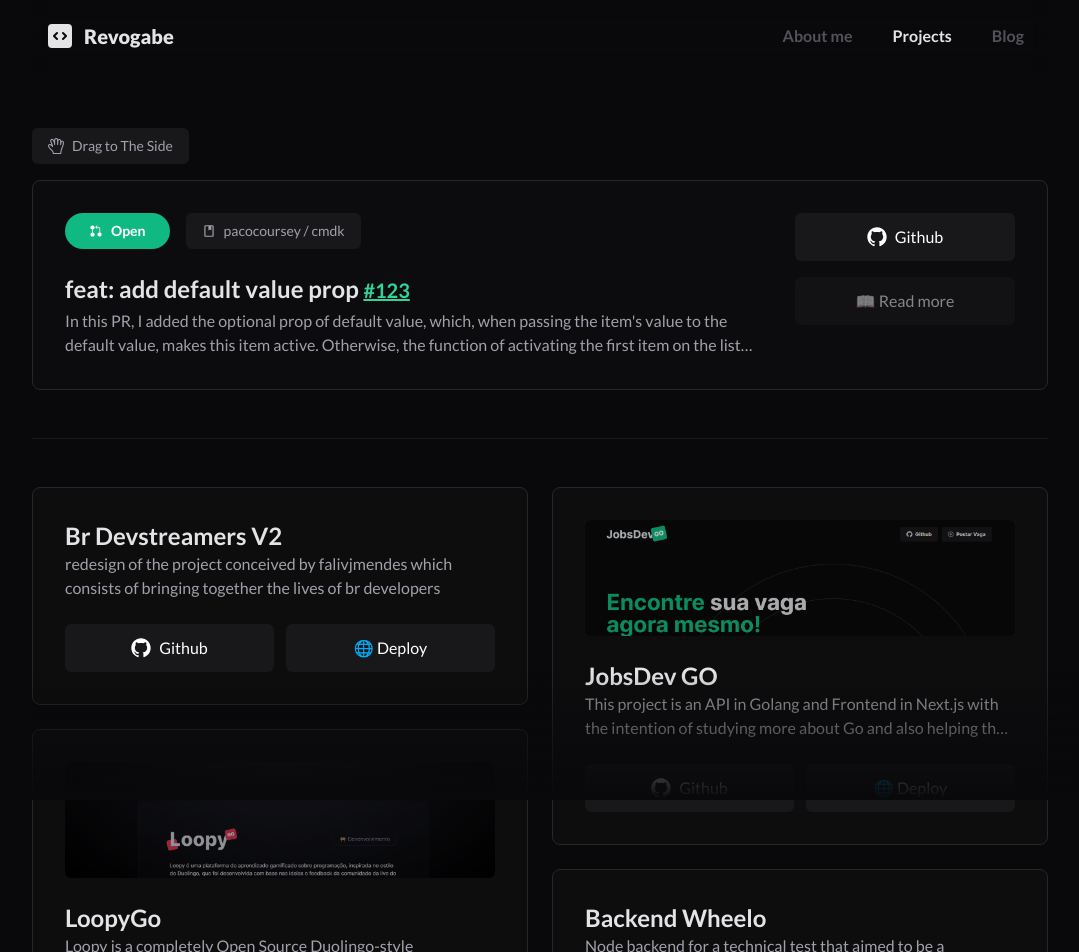
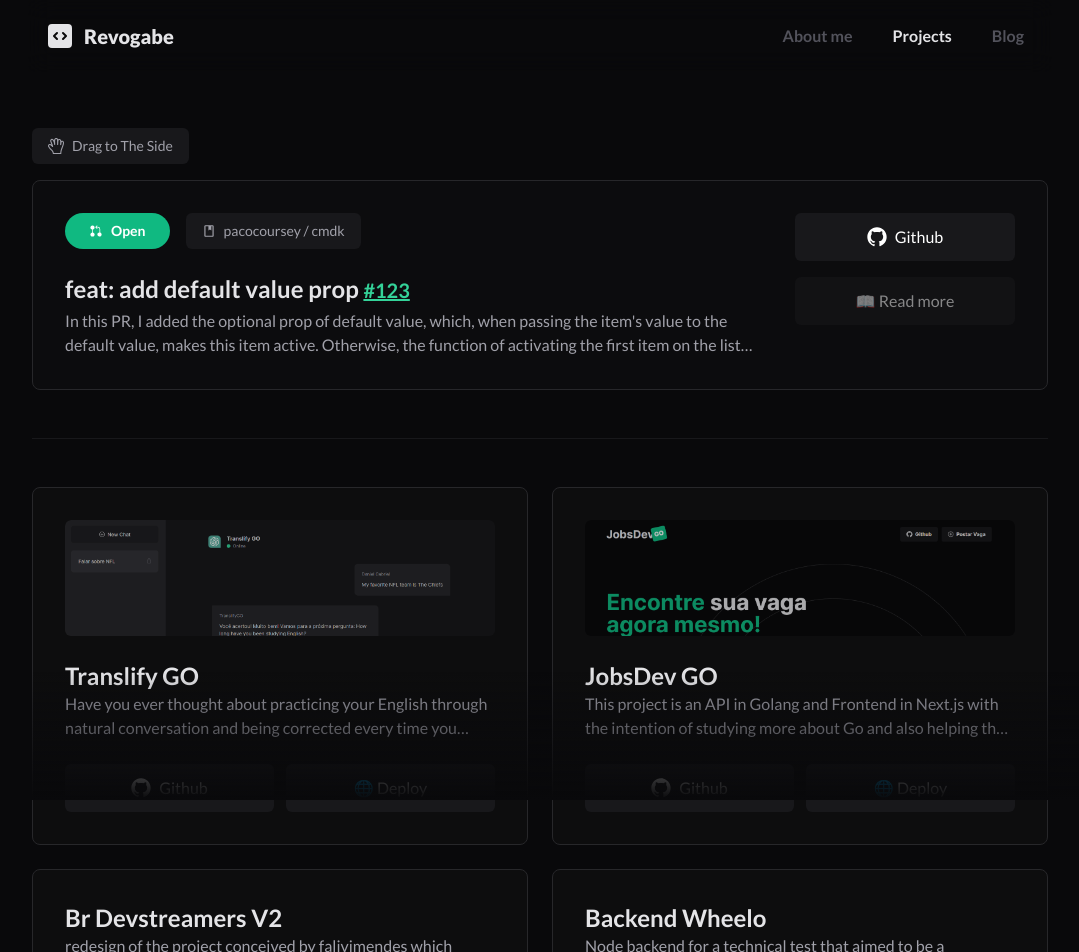
Before and after one commit to revogabe/my-portifolio, a Next.js app: page /projects in a window 1280 px wide. Shown: the top 952 px of the page, without its empty margins (100-1179 px from the left). Built offline with nearby package versions, Linux system fonts and the light colour scheme.

Commit message:
update: projecst add translify

```diff
--- a/src/app/(home)/page.tsx
+++ b/src/app/(home)/page.tsx
@@ -123,6 +123,12 @@ export default function Home() {
           </div>
           <div className="relative flex h-max w-full max-w-xl  flex-col gap-4 overflow-hidden rounded-lg ">
             <CardContainer
+              title="Translify GO"
+              description="Have you ever thought about practicing your English through natural conversation and being corrected every time you make a mistake? That was my project idea to improve my skills and seek opportunities in the market as a Developer."
+              link="https://github.com/revogabe/translify-go"
+              variant="minimal"
+            />
+            <CardContainer
               title="JobsDev GO"
               description="This project is an API in Golang and Frontend in Next.js with the intention of studying more about Go and also helping the community with the job search in the market."
               link="https://github.com/revogabe/go-jobsdev"
--- a/src/app/projects/page.tsx
+++ b/src/app/projects/page.tsx
@@ -20,6 +20,14 @@ export default function Projects() {
       <div className="grid w-full grid-cols-1 gap-6 sm:grid-cols-2">
         <div className="flex w-full flex-col items-center justify-start gap-6">
           <CardContainer
+            title="Translify GO"
+            description="Have you ever thought about practicing your English through natural conversation and being corrected every time you make a mistake? That was my project idea to improve my skills and seek opportunities in the market as a Developer."
+            banner="/translifygo.png"
+            link="https://github.com/revogabe/translify-go"
+            deploy="https://translifygo.vercel.app/"
+            variant="default"
+          />
+          <CardContainer
             title="Br Devstreamers V2"
             description="redesign of the project conceived by falivjmendes which consists of bringing together the lives of br developers"
             link="https://github.com/revogabe/br-devstreamers-v2"
@@ -27,7 +35,7 @@ export default function Projects() {
             variant="default"
           />
           <CardContainer
-            title="LoopyGo"
+            title="Loopy GO"
             description="Loopy is a completely Open Source Duolingo-style programming learning platform."
             banner="/looppy.png"
             link="https://github.com/LoopyGO/loopy-web"
```
Also changed, not shown: public/translifygo.png (added).
